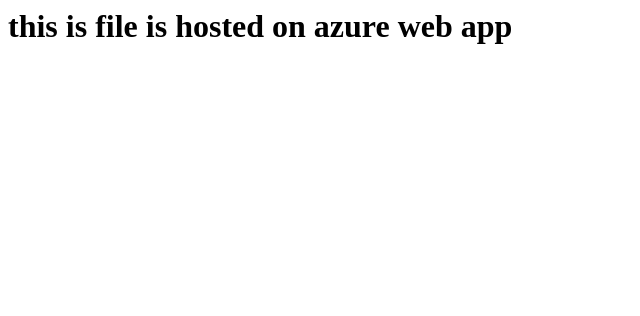
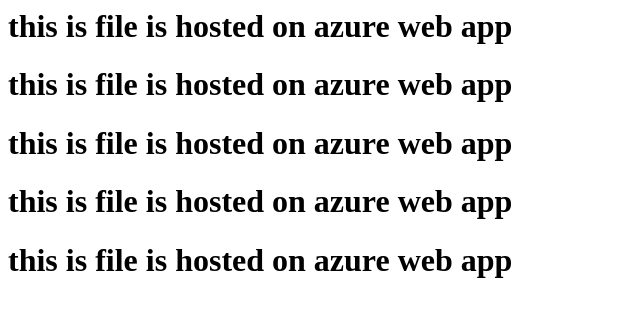
Before and after one commit to kumarself10/204azure, a plain HTML site: page index.html in a window 1280 px wide. Shown: the whole page, without its empty margins (0-640 px from the left). Drawn offline with Linux system fonts and the light colour scheme.

Commit message:
Update index.html

```diff
--- a/index.html
+++ b/index.html
@@ -1,2 +1,6 @@
 
 <h1> this is file is hosted on azure web app </h1>
+<h1> this is file is hosted on azure web app </h1>
+<h1> this is file is hosted on azure web app </h1>
+<h1> this is file is hosted on azure web app </h1>
+<h1> this is file is hosted on azure web app </h1>
```
